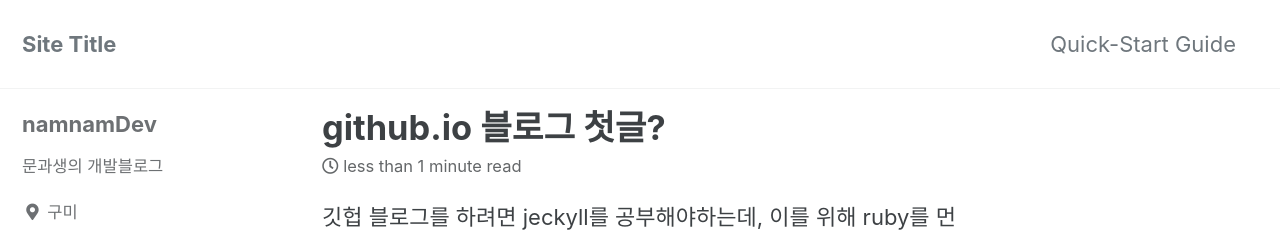
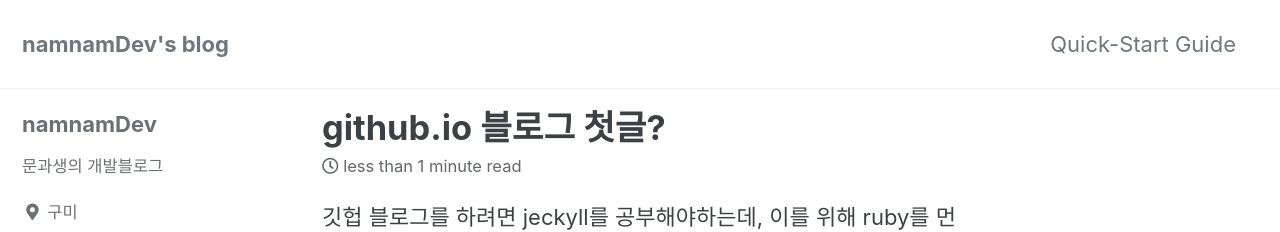
Before and after one commit to namnamDev/namnamDev.github.io, a Jekyll site: the page built from _posts/2021-04-11-first-post.md, in a window 1280 px wide. Shown: the top 232 px of the page. Built offline with Jekyll 4.4.1, drawn with Linux system fonts in a browser that asks for light colours; cached includes are drawn as plain includes.

Commit message:
0411site title

```diff
--- a/_config.yml
+++ b/_config.yml
@@ -16,7 +16,7 @@ minimal_mistakes_skin    : "default" # "air", "aqua", "contrast", "dark", "dirt"
 
 # Site Settings
 locale                   : "en-US"
-title                    : "Site Title"
+title                    : "namnamDev's blog"
 title_separator          : "-"
 subtitle                 : # site tagline that appears below site title in masthead
 name                     : "namnamDev"
```
